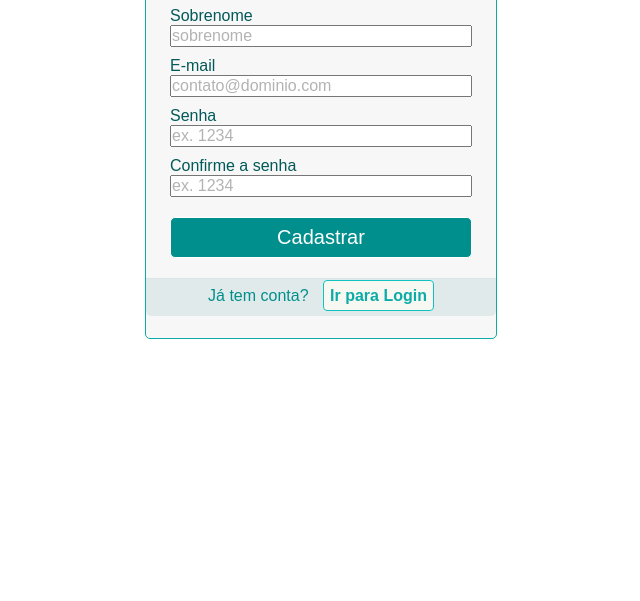
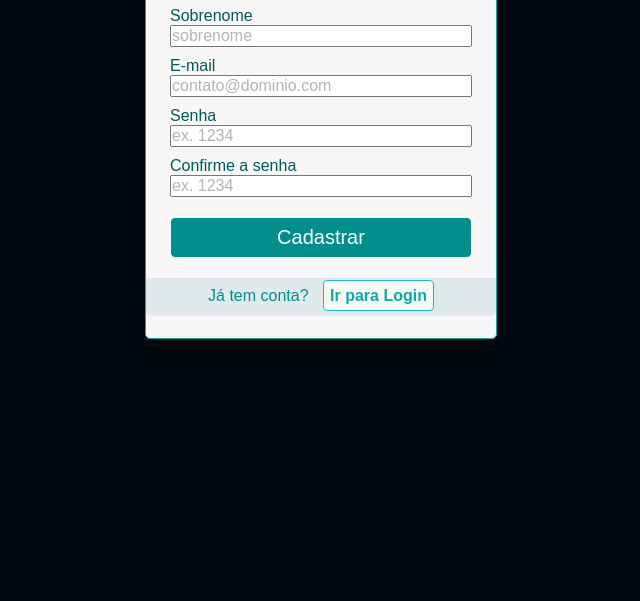
Before and after one commit to fullstack34/userapp-grupo-1, a plain HTML site: page create-account.html in a window 1280 px wide. Shown: the part 199-800 px from the top of the page, without its empty margins (295-935 px from the left). Drawn offline with Linux system fonts and the light colour scheme.

Commit message:
ajustando background

```diff
--- a/create-account.html
+++ b/create-account.html
@@ -9,7 +9,7 @@
 <body>
     <div class="container">
       <div id="cadastro">
-        <form method="post" action="/login.html">
+        <form method="post" action="https://fullstack34.github.io/userapp-grupo-1/login.html">
           <h1>Cadastro</h1>
 
           <p>
@@ -42,7 +42,7 @@
 
           <p class="ja-registrado">
             Já tem conta?
-            <a href="/login.html"> Ir para Login </a>
+            <a href="https://fullstack34.github.io/userapp-grupo-1/login.html"> Ir para Login </a>
           </p>
         </form>
       </div> <!-- cadasto -->
--- a/css/create-account-style.css
+++ b/css/create-account-style.css
@@ -1,5 +1,9 @@
 @import "reset.css";
 @import "variaveis.css";
+
+body{
+  background-color: #01080E;
+}
 
 /* estilo dos placeholders */
 ::placeholder {
--- a/css/reset.css
+++ b/css/reset.css
@@ -2,7 +2,9 @@
 * {
     margin:0;
     padding:0;
-    font-family: Arial, Helvetica, sans-serif;
+    /* font-family: Arial, Helvetica, sans-serif; */
     box-sizing: border-box;
     font-size: 16px;
+    /* Fonte utilizada na homepage.css */
+    font-family: "Chakra Petch", sans-serif;
   }
--- a/css/variaveis.css
+++ b/css/variaveis.css
@@ -6,4 +6,12 @@
     --teals-3: #008F8C;
     --teals-4: #015958;
     --teals-5: #023535;
+    /* Variáveis da homepage.css */
+    --color-primary: #2BDEFD;
+    --color-title: #D7F9FF;
+    /* --color-text: #98D4DE; */
+    --color-bg-darkhome: #01080E;
+    --btn-color-bg: #2BFDBE;
+    --color-text: #01080E;
+    --fiap-primary: #E81B5C;
   }
```
